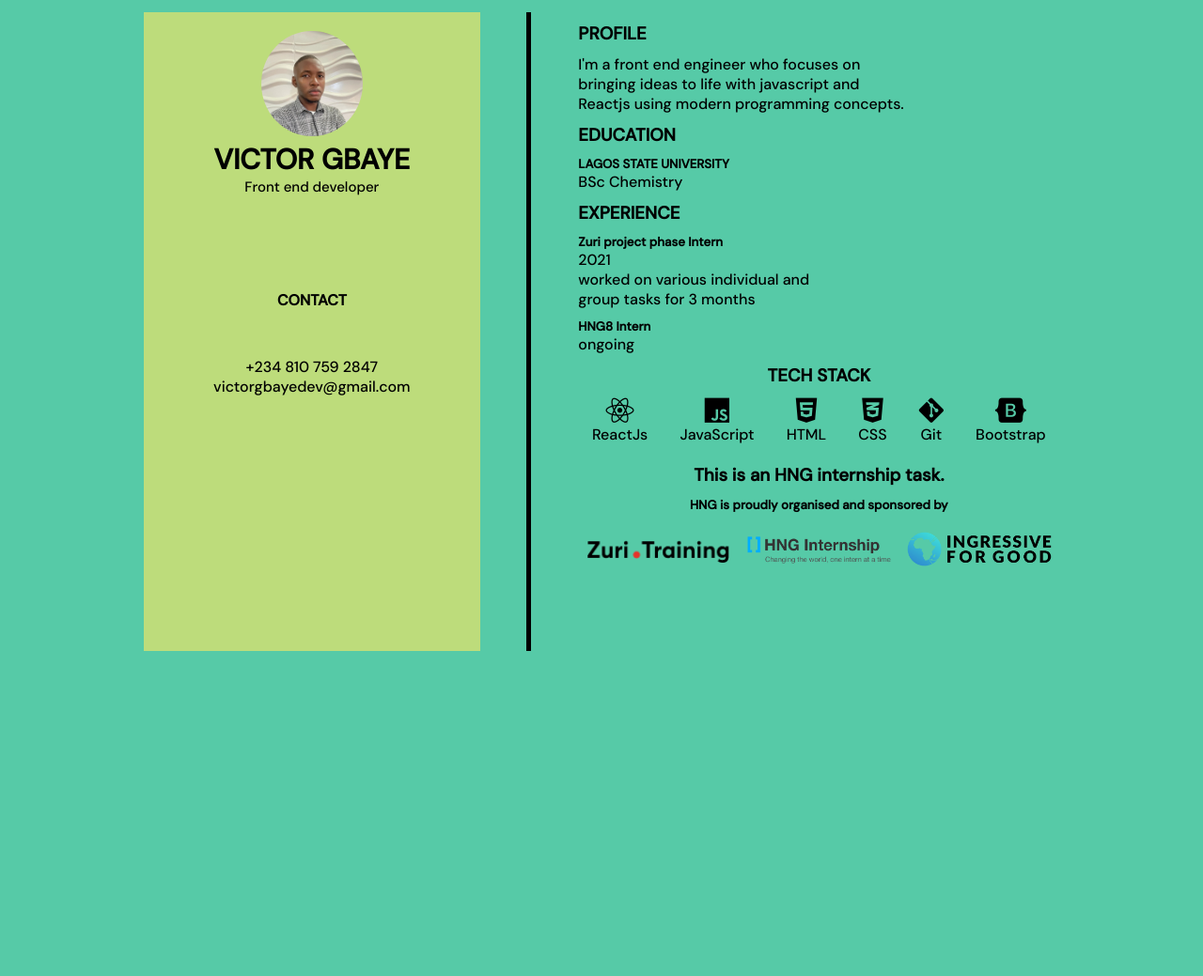
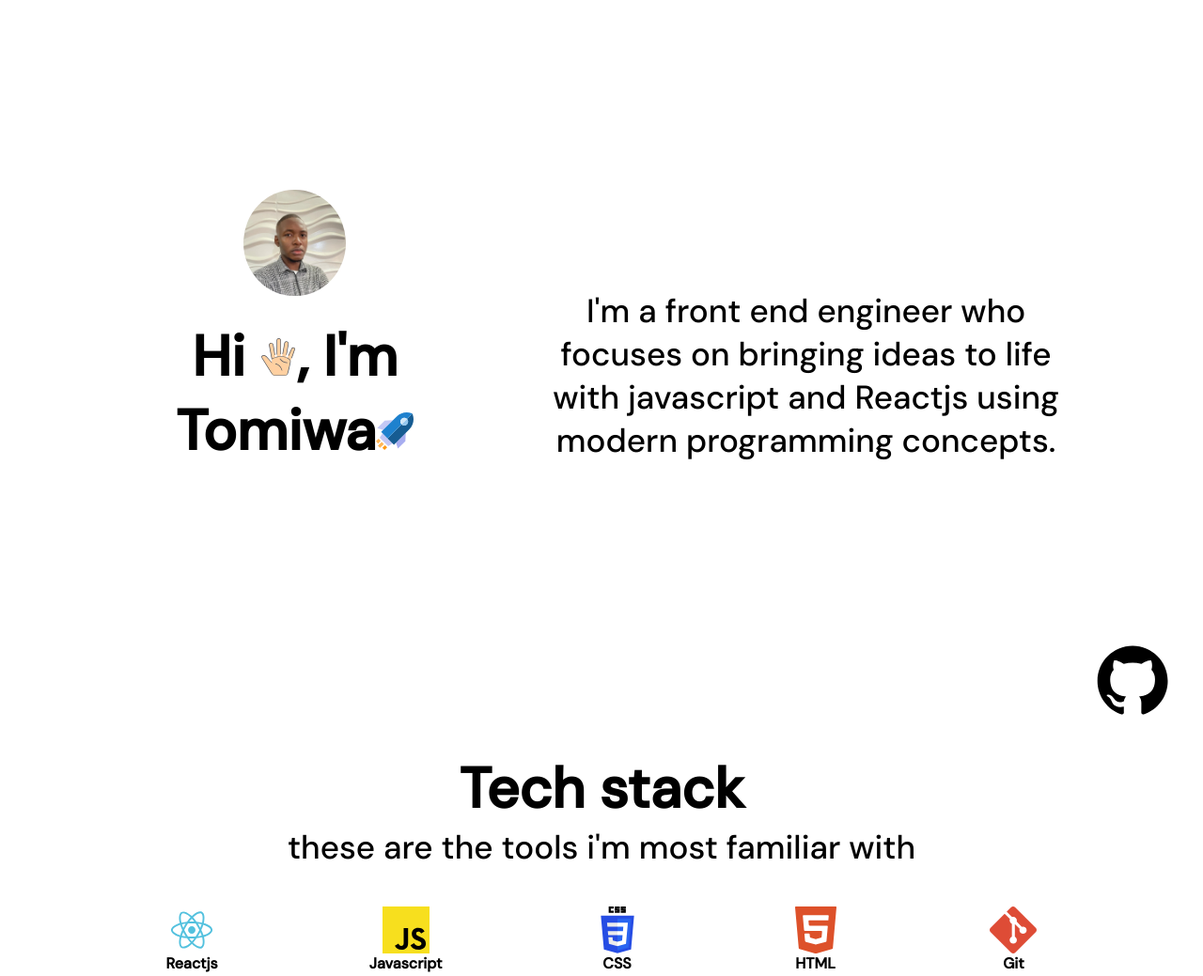
Before and after one commit to victorgbaye/HNG-stage-2-task, a plain HTML site: page index.html in a window 1280 px wide. Shown: the top 1039 px of the page at 94% size. Before the commit the page ends 800 px from the top, so only its background shows below. Drawn offline with Linux system fonts and the light colour scheme.

Commit message:
late changes

```diff
--- a/index.html
+++ b/index.html
@@ -5,92 +5,55 @@
     <meta http-equiv="X-UA-Compatible" content="IE=edge">
     <meta name="viewport" content="width=device-width, initial-scale=1.0">
     <title>Document</title>
-    <link rel="stylesheet" href="index1.css">
-    <script src="https://kit.fontawesome.com/52589eb86e.js" crossorigin="anonymous"></script>
+    <link rel="stylesheet" href="style.css">
+
 </head>
 <body>
-    <section class="left">
-        <div class="image">
-            <img src="profile.jpg" alt="" class="pic">
+
+    <header>
+        <div class="header-top">
+            <img src="profile.jpg" alt="" class="profile-img">
+            <h1>
+                Hi <img src="hand.svg" alt="" class="intro-icon">, I'm  <span> Tomiwa</span><img src="rocket.svg" alt="" class="intro-icon">
+            </h1>
         </div>
-        <div class="name">
-            <h1>VICTOR GBAYE</h1>
+        <p>I'm a front end engineer
+            who focuses on bringing ideas
+            to life with javascript and Reactjs
+            using modern programming concepts.
+        </p>
+
+    </header>
+
+    <main>
+        <div class="main-top">
+
+            <h1>Tech stack</h1>
+            <p>these are the tools i'm most familiar with</p>
         </div>
-        <div class="track">
-            <p>Front end developer</p>
+        <div class="main-body">
+            <div ><img src="react-logo-svgrepo-com (1).svg" alt="" class="stack-icon"> <h4>Reactjs</h4></div>
+            <div ><img src="javascript.svg" alt="" class="stack-icon"><h4>Javascript</h4></div>
+            <div ><img src="css.svg" alt="" class="stack-icon"><h4>CSS</h4></div>
+            <div ><img src="html.svg" alt="" class="stack-icon"><h4>HTML</h4></div>
+            <div ><img src="git.svg" alt="" class="stack-icon"><h4>Git</h4></div>
         </div>
-        <div class="contact">
-            <h4>CONTACT</h4>
-            <p>+234 810 759 2847</p>
-            <div class="email">
-                <p>victorgbayedev@gmail.com</p>
+    </main>
+    <a href="https://github.com/victorgbaye"><img src="github.svg" alt="" class="fixed-github"></a>
+    <section class="contact">
+        <div class="main-top">
+            <h1>Let's connect</h1>
         </div>
-
+        <div class="main-body connect-gap">
+            <a href="https://wa.me/+2348107592847">
+                <img src="whatsapp-svgrepo-com.svg" alt="" class="stack-icon">
+            </a>
+            <a href="https://twitter.com/tomiwa_of_mars">
+                <img src="twitter-svgrepo-com.svg" alt="" class="stack-icon">
+            </a>
         </div>
 
     </section>
-    <section class="right">
-        <div class="profile">
-            <h3>PROFILE</h3>
-            <P> I'm a front end engineer who focuses
-                on bringing ideas to life
-                with javascript and Reactjs using
-                modern programming concepts.
-            </P>
-
-        </div>
-        <div class="education">
-            <h3>EDUCATION</h3>
-            <h5>LAGOS STATE UNIVERSITY</h5>
-            <P>BSc Chemistry</P>
-        </div>
-        <div class="experience">
-            <div class="experiences">
-                <h3>EXPERIENCE</h3>
-                <h5>Zuri project phase Intern</h5>
-                <p>2021</p>
-                <p>worked on various individual and group tasks for 3 months</p>
-            </div>
-            <div class="experiencess">
-
-                <h5>HNG8 Intern</h5>
-                <p>ongoing</p>
-
-            </div>
-
-
-        </div>
-        <div class="skills">
-                <div class="tech-stack-header">
-                    <h3>TECH STACK</h3>
-                </div>
-                <div class="tech-stack-logos">
-                    <div class="tech-stack-logo">
-                        <i class="fab fa-react"></i>
-                        <p>ReactJs</p>
-                    </div>
-                    <div class="tech-stack-logo">
-                        <i class="fab fa-js"></i>
-                        <p>JavaScript</p>
-                    </div>
-                    <div class="tech-stack-logo">
-                        <i class="fab fa-html5"></i>
-                        <p>HTML</p>
-                    </div>
-                    <div class="tech-stack-logo">
-                        <i class="fab fa-css3-alt"></i>
-                        <p>CSS</p>
-                    </div>
-                    <div class="tech-stack-logo">
-                        <i class="fab fa-git-alt"></i>
-                        <p>Git</p>
-                    </div>
-                    <div class="tech-stack-logo">
-                        <i class="fab fa-bootstrap"></i>
-                        <p>Bootstrap</p>
-                    </div>
-                </div>
-        </div>
     <div class="sponsors">
         <div class="sponsors-title">
             <h3>This is an HNG internship task.</h3>
@@ -106,6 +69,5 @@
 
         </div>
     </div>
-    </section>
 </body>
 </html>
--- a/index1.css
+++ b/index1.css
@@ -154,4 +154,5 @@ body{
         margin-top: 40px;
         width: 30%;
     }
+
 }
--- /dev/null
+++ b/style.css
@@ -0,0 +1,173 @@
+@import url('https://fonts.googleapis.com/css2?family=DM+Sans:wght@500&display=swap');
+*{
+    padding: 0;
+    margin: 0;
+    box-sizing: border-box;
+}
+body{
+    width: 85%;
+
+    margin-left: auto;
+    margin-right: auto;
+    margin-top: 100px;
+    font-family:'DM Sans', sans-serif ;
+
+}
+h1{
+    font-size: 35px;
+}
+p{
+    font-size: 16px;
+}
+.profile-img{
+    border-radius: 50%;
+    width: 25%;
+    margin-left: 37.5%;
+    margin-right: 37.5%;
+    margin-bottom: 20px;
+    display: inline;
+
+}
+.intro-icon{
+    width: 20px;
+}
+.stack-icon{
+    width: 50px;
+}
+header{
+    height: 100vh;
+    display: flex;
+    flex-direction: column;
+}
+header h1{
+
+    /* display: flex;
+    align-items: center;
+    align-self: center; */
+    margin: 0 auto;
+    width: 100%;
+    /* display: flex;
+    flex-wrap: wrap; */
+    text-align: center;
+    margin-bottom: 100px;
+    font-size: 35px;
+
+}
+header p{
+    width: 70%;
+    text-align: center;
+    margin-left: auto;
+    margin-right: auto;
+    /* margin-bottom: 50px; */
+    font-size: 17px;
+
+
+}
+.arrow{
+    margin-top: 50px;
+    display: flex;
+    width: 40px;
+    margin-left: auto;
+    margin-right: auto;
+}
+main{
+    width: 100%;
+}
+.main-top h1 ,.main-top p {
+    width: fit-content;
+    margin-left: auto;
+    margin-right: auto;
+}
+.main-body{
+    width: 100%;
+
+    display: flex;
+    /* align-items: center; */
+    justify-content: space-around;
+    margin-left: auto;
+    margin-right: auto;
+    margin-top: 40px;
+    margin-bottom: 200px;
+}
+.main-body div{
+    display: flex;
+    flex-direction: column;
+    align-items: center;
+}
+.fixed-github{
+    width: 50px;
+    margin-right: 30px;
+    margin-bottom: 30px;
+    position: fixed;
+    bottom: 0;
+    right: 0;
+
+}
+.sponsors{
+    /* outline: 1px solid rebeccapurple; */
+    margin-bottom: 50px;
+    margin-top:10px;
+}
+.sponsors-title{
+    /* outline: 1px solid yellow; */
+    display: flex;
+    flex-direction: column;
+    align-items: center;
+    margin-left: auto;
+    margin-right: auto;
+    gap: 1px;
+    margin-bottom: 20px;
+}
+.sponsors-logo-container{
+
+    display: flex;
+    justify-content: space-around;
+    align-items: center;
+    /* outline: 1px solid rebeccapurple; */
+    width: 100%;
+}
+.sponsors-logo-container img{
+    width: 30%;
+}
+
+@media(min-width:750px){
+    body{
+        margin-top: 0px;
+    }
+    h1{
+        font-size: 60px;
+
+    }
+    p{
+        font-size: 35px;
+    }
+    header{
+        flex-direction: row;
+        align-items: center;
+        justify-content: space-between;
+    }
+    header .header-top{
+        width: 40%;
+    }
+    header h1{
+        font-size: 60px;
+    }
+    header p{
+        width: 50%;
+        font-size: 35px;
+    }
+    .arrow{
+        display: none;
+    }
+    .intro-icon{
+        width: 40px;
+    }
+    .connect-gap{
+        justify-content:center;
+        gap: 100px;
+    }
+    .fixed-github{
+        width: 90px;
+
+    }
+}
```
Also changed, not shown: index2.html (added, +111 -0 lines), css.svg (added), down-arrow-svgrepo-com.svg (added), git.svg (added), github.svg (added), gmail-svgrepo-com.svg (added), hand.svg (added), html.svg (added), javascript.svg (added), linkedin-svgrepo-com.svg (added), react-logo-svgrepo-com (1).svg (added), react1.svg (added), rocket.svg (added), twitter-svgrepo-com.svg (added), 1 more files. Lines whose indentation alone changed are shown as unchanged.
